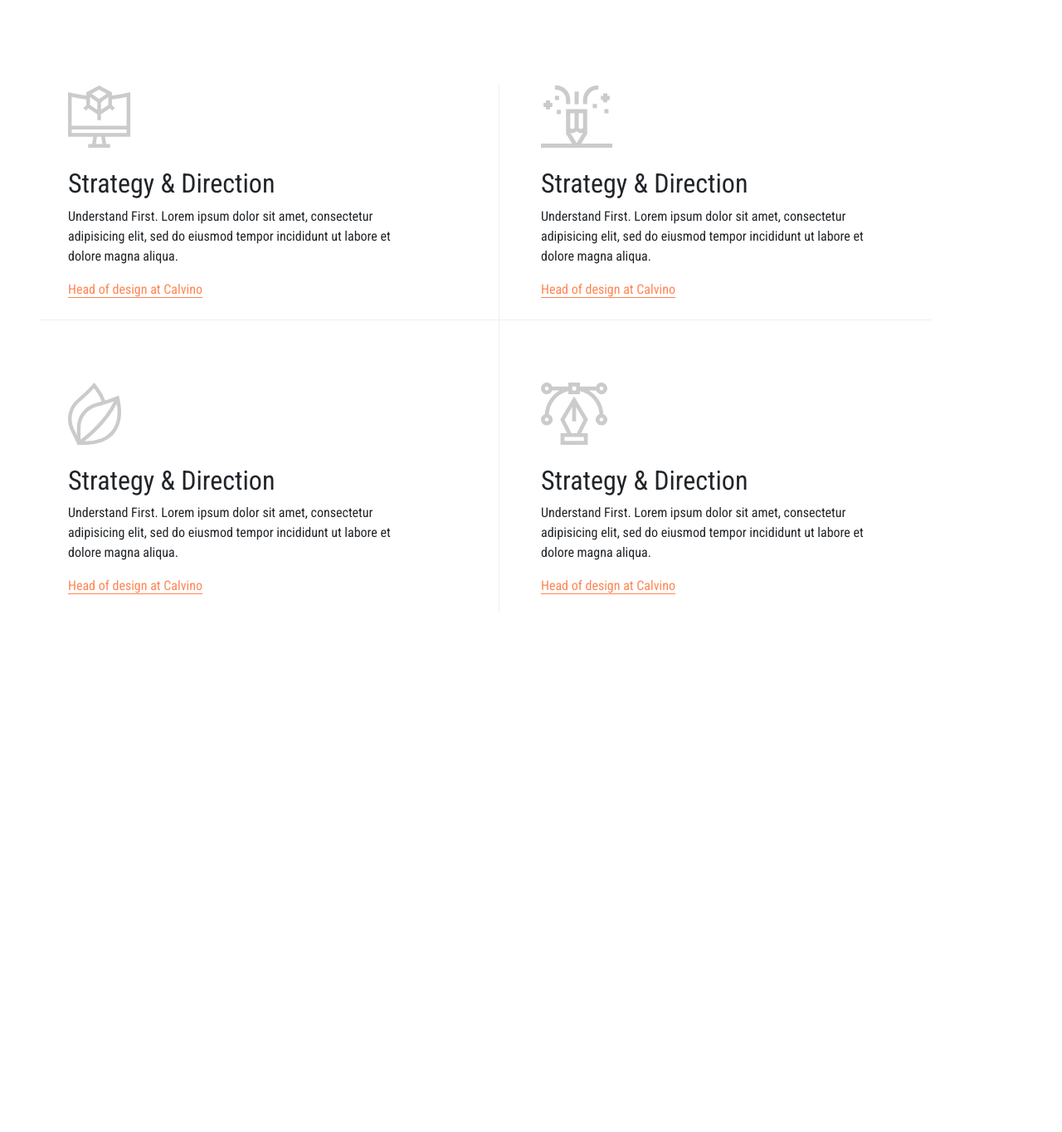
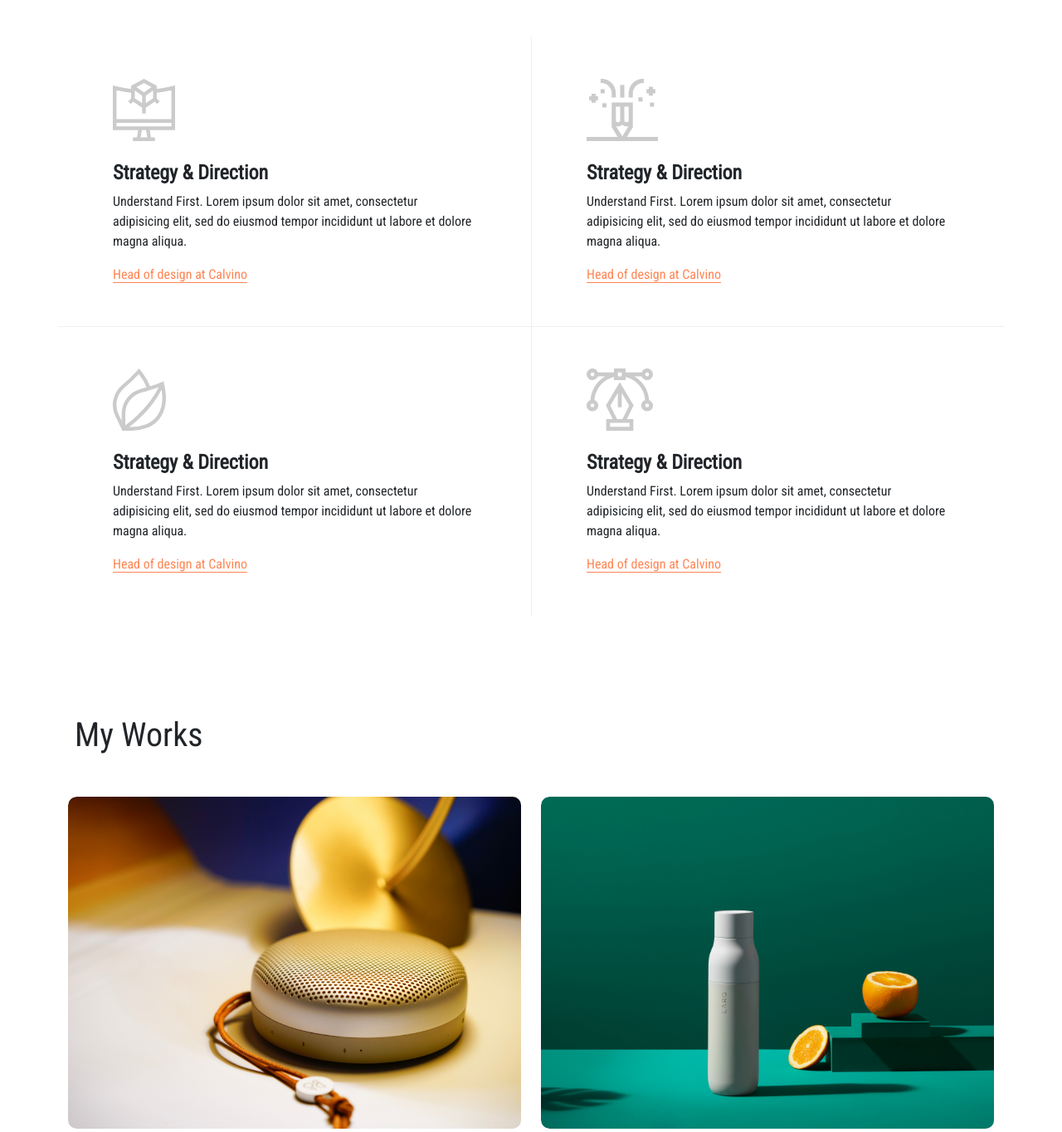
Before and after one commit to zain-here777/Portfolio, a plain HTML site: page calvin.html in a window 1280 px wide. Shown: the part 999-2363 px from the top of the page at 83% size. Before the commit the page ends 1738 px from the top, so only its background shows below. Drawn offline with nearby package versions, Linux system fonts and the light colour scheme.

Commit message:
add images

```diff
--- a/calvin.html
+++ b/calvin.html
@@ -61,26 +61,26 @@
         <h1>My Experties</h1>
     </div>
     <div class="container">
-        <div class="row">
+        <div class="row main-service">
             <div class="col-md-6 serv-2">
-                   <div class="service serv-border">
+                   <div class="service service-1">
                         <div>
                             <img src="./images/services1.svg" alt="">
                         </div>
                         <div class="mt-4">
-                            <h2><a class="text-decoration-none text-dark" href="#">Strategy & Direction</a></h2>
+                            <h4><a class="text-decoration-none text-dark fw-bold " href="#">Strategy & Direction</a></h4>
                             <p>Understand First. Lorem ipsum dolor sit amet, consectetur adipisicing elit, sed do eiusmod tempor incididunt ut labore et dolore magna aliqua.</p>
                             <a class="text-decoration-none serv-link" href="#">Head of design at Calvino</a>
                         </div>
                    </div>
             </div>
-            <div class="col-md-6">
-                <div class="service">
+            <div class="col-md-6 serv-2">
+                <div class="service-2">
                      <div>
                          <img src="./images/services2.svg" alt="">
                      </div>
                      <div class="mt-4">
-                         <h2><a class="text-decoration-none text-dark" href="#">Strategy & Direction</a></h2>
+                         <h4><a class="text-decoration-none text-dark fw-bold" href="#">Strategy & Direction</a></h4>
                          <p>Understand First. Lorem ipsum dolor sit amet, consectetur adipisicing elit, sed do eiusmod tempor incididunt ut labore et dolore magna aliqua.</p>
                          <a class="text-decoration-none serv-link" href="#">Head of design at Calvino</a>
                      </div>
@@ -90,25 +90,25 @@
     </div>
     <div class="container">
         <div class="row">
-            <div class="col-md-6">
-                   <div class="service">
+            <div class="col-md-6 serv-2">
+                   <div class="service-3">
                         <div>
                             <img src="./images/services3.svg" alt="">
                         </div>
                         <div class="mt-4">
-                            <h2><a class="text-decoration-none text-dark" href="#">Strategy & Direction</a></h2>
+                            <h4><a class="text-decoration-none text-dark fw-bold" href="#">Strategy & Direction</a></h4>
                             <p>Understand First. Lorem ipsum dolor sit amet, consectetur adipisicing elit, sed do eiusmod tempor incididunt ut labore et dolore magna aliqua.</p>
                             <a class="text-decoration-none serv-link" href="#">Head of design at Calvino</a>
                         </div>
                    </div>
             </div>
-            <div class="col-md-6">
-                <div class="service">
+            <div class="col-md-6 serv-2">
+                <div class="service-4">
                      <div>
                          <img src="./images/services4.svg" alt="">
                      </div>
                      <div class="mt-4">
-                         <h2><a class="text-decoration-none text-dark" href="#">Strategy & Direction</a></h2>
+                         <h4><a class="text-decoration-none text-dark fw-bold" href="#">Strategy & Direction</a></h4>
                          <p>Understand First. Lorem ipsum dolor sit amet, consectetur adipisicing elit, sed do eiusmod tempor incididunt ut labore et dolore magna aliqua.</p>
                          <a class="text-decoration-none serv-link" href="#">Head of design at Calvino</a>
                      </div>
@@ -116,5 +116,51 @@
          </div>
         </div>
     </div>
+    <div class="serv-head">
+        <h1>My Works</h1>
+    </div>
+    <div class="container">
+        <div class="row main-service">
+            <div class="col-md-6">
+                <div class="overley">
+                    <img src="./images/w1.webp" alt="">
+                    <div class="overley-cntnt">
+                        <h2>Strategy & Direction</h2>
+                    </div>
+                </div>
+            </div>
+            <div class="col-md-6">
+                <div  class="overley">
+                    <img  src="./images/w-2.webp" alt="">
+                    <div class="overley-cntnt">
+                        <h2>Strategy & Direction</h2>
+                    </div>
+                </div>
+            </div>
+        </div>
+    </div>
+    <div class="container">
+        <div class="row main-service">
+            <div class="col-md-6">
+                <div  class="overley">
+                    <img src="./images/w3.webp" alt="">
+                    <div class="overley-cntnt">
+                        <h2>Strategy & Direction</h2>
+                    </div>
+                </div>
+            </div>
+            <div class="col-md-6">
+                <div class="overley">
+                    <img  src="./images/w4.webp" alt="">
+                    <div class="overley-cntnt">
+                        <h2>Strategy & Direction</h2>
+                    </div>
+                </div>
+            </div>
+        </div>
+    </div>
+    <div class="text-center mt-5">
+    <button class="btn"><a class="text-decoration-none  wrk-btn" href="#">More Work</a></button>
+    </div>
 </body>
 </html>
--- a/css/calvin.scss
+++ b/css/calvin.scss
@@ -69,35 +69,78 @@ body{
     margin-left: 90px;
 }
 .service{
-    width: 76%;
-    margin-top: 100px;
+    border: 1px solid #EFEFEF;
+    padding: 50px 66px;
+
+    // margin-top: 100px;
 }
-.serv-border:hover{
-    box-shadow: rgb(255 133 83 / 10%) 0px 15px 25px;
-    background-color: #fff;
+.service:hover{
+    box-shadow: rgba(0, 0, 0, 0.1) 0px 4px 12px;
+    transition: 0.3s;
+}
+.service-1{
+    border: 0;
+}
+.service-2{
+    border-top: 0;
+    border-right: 0;
+    border-bottom: 0;
+    @extend .service
+}
+.service-3{
+    border-left: 0;
+    border-bottom: 0;
+    border-right: 0;
+    @extend .service
+}
+.service-4{
+    border-right: 0;
+    border-bottom: 0;
+    @extend .service
+}
+.main-service{
+    margin-top: 50px !important;
+}
+.serv-2{
+    padding-right: 0 !important;
+    padding-left: 0 !important;
 }
 .serv-link{
     color: #FF8553;
     border-bottom: 1px solid #FF8553;
+    transition: 0.4s;
 }
-.serv-border{
+.serv-link:hover{
+    color: #FF8553;
+    letter-spacing: 1px;
+    transition: 0.4s;
+}
+.overley{
     position: relative;
+    overflow: hidden;
+    border-radius: 10px;
 }
-.serv-border::before{
-    content: "";
-    border-right: 1px solid #EFEFEF;
-    width: 20px;
-    height: 636px;
-    position: absolute;
-    left: 500px;
+.overley-cntnt{
+    background-color: #ff85534d;
+  position: absolute;
+  width: 555px;
+  border-radius: 10px;
+  height: 500px;
+  left: -555px;
+  top: 0;
+  bottom: 0;
+  padding-top: 320px;
+    padding-left: 50px;
+  padding-right: 20px;
+  box-sizing: border-box;
+  transition: 0.5s;
 }
-.serv-border::after{
-     content: "";
-     position: absolute;
-     border-bottom: 1px solid #EFEFEF;
-     width: 259%;
-    bottom: -25px;
-    left: -34px;
-    height: 20px;
-
+.overley:hover .overley-cntnt{
+    left: 0;
 }
+.wrk-btn{
+    border-radius: 25px;
+    border: 1px solid #FF8553;
+    padding: 12px 40px;
+    color: #FF8553;
+}
```
Also changed, not shown: css/calvin.css, images/w-2.webp (added), images/w1.webp (added), images/w3.webp (added), images/w4.webp (added).
